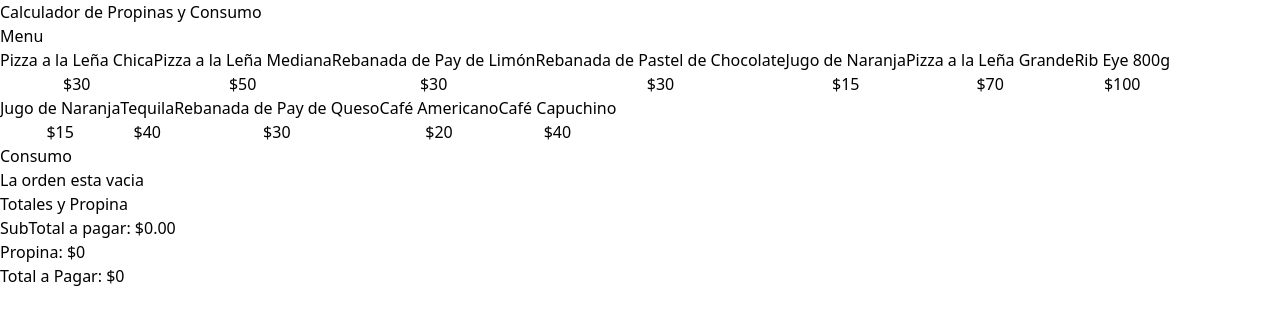
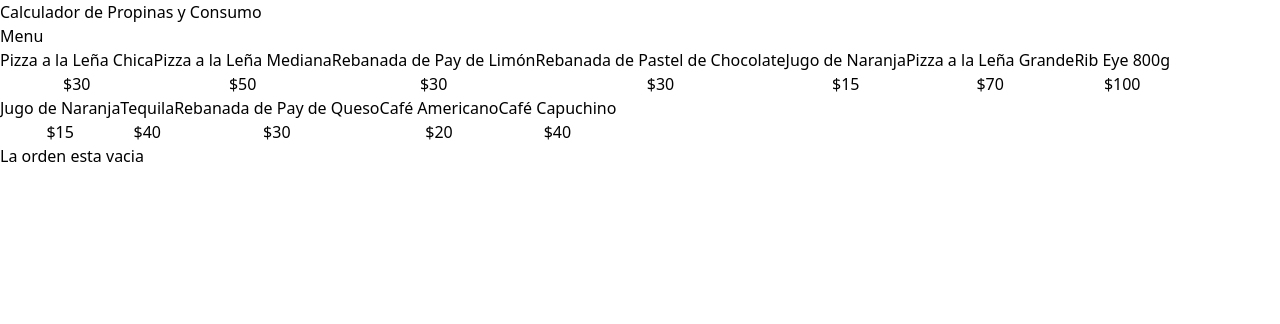
Before and after one commit to Samirvp15/TipsCalculator, a React (Vite) app: page / in a window 1280 px wide. Shown: the top 324 px of the page. Built offline with nearby package versions, Linux system fonts and the light colour scheme.

Commit message:
add CalculateTips and Total funct

```diff
--- a/src/App.tsx
+++ b/src/App.tsx
@@ -1,6 +1,7 @@
 import MenuItem from "./components/MenuItem"
 import OrderContents from "./components/OrderContents"
 import OrderTotals from "./components/OrderTotals"
+import TipPercentageForm from "./components/TipPercentageForm"
 import { menuItems } from "./data/db"
 import UseOrder from "./hooks/useOrder"
 
@@ -9,7 +10,7 @@ import UseOrder from "./hooks/useOrder"
 
 function App() {
 
-  const { order, addItem, removeItem } = UseOrder()
+  const { order,tip, setTip , addItem, removeItem, placeOrder} = UseOrder()
 
   return (
     <>
@@ -34,17 +35,33 @@ function App() {
           </div>
         </div>
 
-        <div className=" border border-dashed border-slate-500 p-5 rounded-lg space-y-10">
-          <OrderContents
+        <div className=" border border-dashed border-slate-500 p-5
+        rounded-lg space-y-10">
+          {order.length > 0 ? (
+            <>
 
-            order={order}
-            removeItem={removeItem}
-          />
+            <OrderContents
 
-          <OrderTotals
+              order={order}
+              removeItem={removeItem}
+            />
 
-            order={order}
-          />
+            <TipPercentageForm
+              setTip={setTip}
+              tip={tip}
+            />
+
+            <OrderTotals
+              order={order}
+              tip={tip}
+              placeOrder={placeOrder}
+            />
+
+            </>
+          ): (
+            <p className=" text-center">La orden esta vacia</p>
+          ) }
+
 
         </div>
 
--- a/src/components/OrderContents.tsx
+++ b/src/components/OrderContents.tsx
@@ -4,20 +4,18 @@ import { MenuItem, OrderItem } from "../types"
 
 type OrderContentsProps = {
     order: OrderItem[],
-    removeItem: (id: MenuItem['id'])=>void
+    removeItem: (id: MenuItem['id']) => void
 }
 
 
-export default function OrderContents({order, removeItem} : OrderContentsProps) {
+export default function OrderContents({ order, removeItem }: OrderContentsProps) {
     return (
         <div>
             <h2 className=" font-black text-4xl">Consumo</h2>
 
             <div className=" space-y-5 mt-10">
-            {order.length === 0 ?
-                <p className=" text-center">La orden esta vacia</p>
-            : (
-                order.map( item => (
+
+                {order.map(item => (
                     <div className=" flex justify-between items-center border-t border-gray-400 py-5 last-of-type:border-b"
                         key={item.id}>
                         <div>
@@ -29,13 +27,13 @@ export default function OrderContents({order, removeItem} : OrderContentsProps)
                             </p>
                         </div>
                         <button
-                        onClick={()=>removeItem(item.id)}
+                            onClick={() => removeItem(item.id)}
                             className="bg-red-500 h-8 w-8 rounded-full text-white font-black">
                             X
                         </button>
                     </div>
                 ))
-            ) }
+                }
             </div>
         </div>
     )
--- a/src/components/OrderTotals.tsx
+++ b/src/components/OrderTotals.tsx
@@ -3,11 +3,13 @@ import { OrderItem } from "../types"
 import { formatCurrency } from "../helpers"
 
 type OrderTotalsProps = {
-    order: OrderItem[]
+    order: OrderItem[],
+    tip: number,
+    placeOrder: ()=> void
 }
 
 
-export default function OrderTotals({order}: OrderTotalsProps) {
+export default function OrderTotals({ order, tip, placeOrder }: OrderTotalsProps) {
 
 
     const subTotalAmount = useMemo(() =>
@@ -15,6 +17,9 @@ export default function OrderTotals({order}: OrderTotalsProps) {
         , [order])
 
 
+    const tipAmount = useMemo(() => subTotalAmount * tip, [subTotalAmount, tip])
+
+    const totalAmount = useMemo(() => subTotalAmount + tipAmount, [subTotalAmount, tipAmount])
 
     return (
         <>
@@ -25,15 +30,20 @@ export default function OrderTotals({order}: OrderTotalsProps) {
                     <span className="font-bold"> {formatCurrency(subTotalAmount)}</span>
                 </p>
                 <p>Propina:
-            <span className="font-bold"> $0</span>
+                    <span className="font-bold"> {formatCurrency(tipAmount)}</span>
                 </p>
                 <p>Total a Pagar:
-            <span className="font-bold"> $0</span>
+                    <span className="font-bold"> {formatCurrency(totalAmount)}</span>
                 </p>
             </div>
 
-    <button>
+            <button className="w-full bg-black p-3
+            uppercase text-white font-bold disabled:opacity-10"
+            disabled={totalAmount === 0}
+            onClick={placeOrder}
 
+             >
+            Guardar Orden
             </button>
 
         </>
--- /dev/null
+++ b/src/components/TipPercentageForm.tsx
@@ -0,0 +1,55 @@
+
+const tipOptions = [
+    {
+      id: 'tip-10',
+      value: .10,
+      label: '10%'
+    },
+    {
+      id: 'tip-20',
+      value: .20,
+      label: '20%'
+    },
+    {
+      id: 'tip-50',
+      value: .50,
+      label: '50%'
+    },
+  ]
+
+
+  type TipPercentageFormProps = {
+    setTip: React.Dispatch<React.SetStateAction<number>>,
+    tip: number
+  }
+
+
+export default function TipPercentageForm({setTip, tip}: TipPercentageFormProps) {
+
+  return (
+    <>
+     <div>
+        <h2 className="font-black text-2xl">Propina:</h2>
+        <form>
+            {tipOptions.map(tipOption => (
+                <div key={tipOption.id} className="flex gap-2">
+                    <label htmlFor={tipOption.id}>{tipOption.label}</label>
+                    <input
+                        id={tipOption.id}
+                        type="radio"
+                        name="tip"
+                        value={tipOption.value}
+                        onChange={e => setTip(+e.target.value)}
+                        checked={tipOption.value === tip}
+
+                    />
+                </div>
+            ))}
+            <div>
+
+            </div>
+        </form>
+    </div>
+    </>
+  )
+}
--- a/src/hooks/useOrder.tsx
+++ b/src/hooks/useOrder.tsx
@@ -6,6 +6,7 @@ export default function UseOrder() {
 
     //Custom Hook
     const [order, setOrder] = useState<OrderItem[]>([])
+    const [tip, setTip] = useState(0)
 
 
     const addItem = (item: MenuItem) => {
@@ -31,12 +32,19 @@ export default function UseOrder() {
     }
 
 
+    const placeOrder = ()=>{
+        setOrder([])
+        setTip(0)
+    }
 
 
 
     return {
         order,
+        tip,
+        setTip,
         addItem,
-        removeItem
+        removeItem,
+        placeOrder
     }
 }
```
Lines whose indentation alone changed are shown as unchanged.
